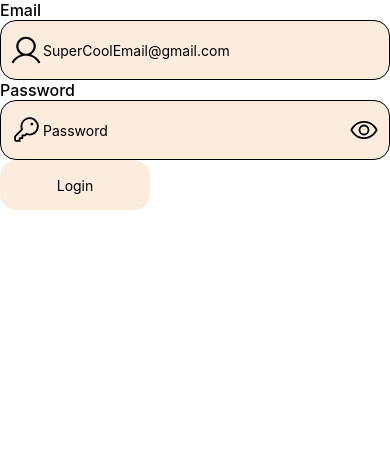
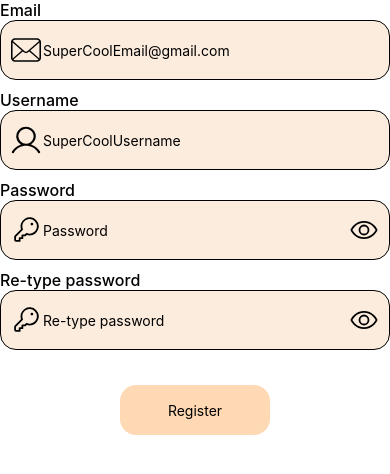
Before and after one commit to SerjRoman/turbo-sms1600, a React Native app: screen / in a window 390 px wide. Shown: the top 474 px of the page. Built offline with nearby package versions, Linux system fonts and the light colour scheme.

Commit message:
add register form without hidding password

```diff
--- a/src/app/App.tsx
+++ b/src/app/App.tsx
@@ -1,14 +1,15 @@
 import { StatusBar } from "expo-status-bar";
 import { SafeAreaView } from "react-native-safe-area-context";
 import { Providers } from "./Providers";
-import { LoginForm } from "../modules/auth/ui";
+import { LoginForm, RegisterForm } from "../modules/auth/ui";
 
 export default function App() {
 	return (
 		<Providers>
 			<SafeAreaView style={{ flex: 1, backgroundColor: "white" }}>
 				<StatusBar style="auto" />
-				<LoginForm/>
+				{/* <LoginForm/> */}
+				<RegisterForm />
 			</SafeAreaView>
 		</Providers>
 	);
--- a/src/modules/auth/types/index.ts
+++ b/src/modules/auth/types/index.ts
@@ -1 +1,2 @@
-export {ILogin} from "./login"
+export { ILogin } from "./login";
+export { IRegister } from "./register";
--- /dev/null
+++ b/src/modules/auth/types/register.ts
@@ -0,0 +1,6 @@
+export interface IRegister {
+	email: string;
+	username: string;
+	password: string;
+	reTypePassword: string; //хз как правильно его назвать
+}
--- a/src/modules/auth/ui/index.ts
+++ b/src/modules/auth/ui/index.ts
@@ -1 +1,2 @@
-export {LoginForm} from "./login-form"
+export { LoginForm } from "./login-form";
+export { RegisterForm } from "./register-form";
--- /dev/null
+++ b/src/modules/auth/ui/register-form/index.ts
@@ -0,0 +1 @@
+export { RegisterForm } from "./register-form";
--- /dev/null
+++ b/src/modules/auth/ui/register-form/register-form.tsx
@@ -0,0 +1,119 @@
+import { View } from "react-native";
+import { Input } from "../../../../shared/ui/input";
+import { ICONS } from "../../../../shared/ui/icons";
+import { Button } from "../../../../shared/ui/button";
+import { useForm, Controller } from "react-hook-form";
+import { IRegister } from "../../types";
+
+export function RegisterForm() {
+	const { handleSubmit, control } = useForm<IRegister>({
+		defaultValues: {
+			email: "",
+			username: "",
+			password: "",
+			reTypePassword: "",
+		},
+	});
+	function onSubmit(data: IRegister) {
+		console.log(data);
+	}
+
+	return (
+		<View>
+			<View style={{ gap: 10 }}>
+				<Controller
+					control={control}
+					name="email"
+					render={({ field, fieldState }) => {
+						return (
+							<Input
+								placeholder="SuperCoolEmail@gmail.com"
+								iconLeft={
+									<ICONS.EmailIcon width={30} height={30} />
+								}
+								onChange={field.onChange}
+								onChangeText={field.onChange}
+								value={field.value}
+								label="Email"
+								autoCorrect={false}
+							/>
+						);
+					}}
+				/>
+				<Controller
+					control={control}
+					name="username"
+					render={({ field, fieldState }) => {
+						return (
+							<Input
+								placeholder="SuperCoolUsername"
+								iconLeft={
+									<ICONS.UserIcon width={30} height={30} />
+								}
+								onChange={field.onChange}
+								onChangeText={field.onChange}
+								value={field.value}
+								label="Username"
+								autoCorrect={false}
+							/>
+						);
+					}}
+				/>
+				<Controller
+					control={control}
+					name="password"
+					render={({ field, fieldState }) => {
+						return (
+							<Input
+								placeholder="Password"
+								iconLeft={
+									<ICONS.KeyIcon width={30} height={30} />
+								}
+								iconRight={
+									<ICONS.EyeIcon width={30} height={30} />
+								}
+								onChange={field.onChange}
+								onChangeText={field.onChange}
+								value={field.value}
+								label="Password"
+								autoCorrect={false}
+							/>
+						);
+					}}
+				/>
+				<Controller
+					control={control}
+					name="reTypePassword"
+					render={({ field, fieldState }) => {
+						return (
+							<Input
+								placeholder="Re-type password"
+								iconLeft={
+									<ICONS.KeyIcon width={30} height={30} />
+								}
+								iconRight={
+									<ICONS.EyeIcon width={30} height={30} />
+								}
+								onChange={field.onChange}
+								onChangeText={field.onChange}
+								value={field.value}
+								label="Re-type password"
+								autoCorrect={false}
+							/>
+						);
+					}}
+				/>
+			</View>
+			<View
+				style={{
+					justifyContent: "center",
+					alignItems: "center",
+					paddingTop: 35,
+				}}
+			>
+				<Button label="Register" onPress={handleSubmit(onSubmit)} />
+			</View>
+		</View>
+	);
+}
+// UwU
--- a/src/shared/ui/button/button.styles.ts
+++ b/src/shared/ui/button/button.styles.ts
@@ -7,11 +7,11 @@ export const styles = StyleSheet.create({
 		borderRadius: 16,
 		justifyContent: "center",
 		alignItems: "center",
-		backgroundColor: COLORS.bisquePrimary,
+		backgroundColor: COLORS.bisqueSecondary,
 	},
     disabled: {
         borderWidth: 2,
-        borderColor: COLORS.bisqueSecondary,
+        borderColor: COLORS.bisquePrimary,
         opacity: 0.5,
     }
 });
--- /dev/null
+++ b/src/shared/ui/icons/eye-slash-icon.tsx
@@ -0,0 +1,9 @@
+import Svg, { Path, SvgProps } from "react-native-svg";
+
+export function EyeSlashIcon(props: SvgProps) {
+	return (
+		<Svg viewBox="0 0 20 20" {...props}>
+			<Path d="M4.212 2.705a.625.625 0 10-.925.84L4.791 5.2C1.953 6.941.733 9.625.679 9.747a.625.625 0 000 .508c.027.061.689 1.529 2.16 3 1.96 1.96 4.436 2.995 7.161 2.995 1.4.008 2.787-.28 4.068-.846l1.719 1.891a.625.625 0 10.925-.84l-12.5-13.75zM7.91 8.63l3.256 3.582A2.5 2.5 0 017.91 8.63zM10 15c-2.405 0-4.505-.874-6.245-2.598A10.404 10.404 0 011.953 10c.367-.687 1.536-2.609 3.7-3.858l1.406 1.543a3.75 3.75 0 004.973 5.469l1.15 1.266A8.752 8.752 0 0110 15zm.469-7.455a.625.625 0 11.234-1.229 3.762 3.762 0 013.029 3.332.625.625 0 01-.564.68.52.52 0 01-.059 0 .625.625 0 01-.625-.567 2.507 2.507 0 00-2.015-2.216zm8.85 2.71c-.033.073-.825 1.825-2.607 3.422a.625.625 0 11-.833-.932A10.373 10.373 0 0018.05 10a10.4 10.4 0 00-1.806-2.404C14.504 5.874 12.404 5 10 5c-.507 0-1.013.04-1.513.123a.625.625 0 11-.206-1.233c.568-.094 1.143-.14 1.719-.14 2.725 0 5.2 1.036 7.16 2.996 1.472 1.471 2.134 2.94 2.161 3a.626.626 0 010 .509h-.002z" />
+		</Svg>
+	);
+}
--- a/src/shared/ui/icons/icons.tsx
+++ b/src/shared/ui/icons/icons.tsx
@@ -7,6 +7,8 @@ import { SearchIcon } from "./search-icon";
 import { UserIcon } from "./user-icon";
 import { ChatsIcon } from "./chats-icon";
 import { ContactsIcon } from "./contacts-icon";
+import { EmailIcon } from "./email-icon";
+import { EyeSlashIcon } from "./eye-slash-icon";
 /*
 1. копіюємо свгшки із фігми
 2. вставляємо те що скопіювали у прекрасний сайт https://transform.tools/svg-to-react-native
@@ -20,10 +22,12 @@ export const ICONS = {
 	BackIcon,
 	ChatsIcon,
 	EyeIcon,
+    EyeSlashIcon,
 	KeyIcon,
 	PlusIcon,
 	SearchIcon,
 	UserIcon,
 	ErrorIcon,
-    ContactsIcon
+	ContactsIcon,
+	EmailIcon,
 };
--- a/src/shared/ui/input/input.tsx
+++ b/src/shared/ui/input/input.tsx
@@ -1,6 +1,7 @@
-import { Text, TextInput, View } from "react-native";
+import { Text, TextInput, TouchableWithoutFeedback, View } from "react-native";
 import { IInputProps } from "./input.types";
 import { styles } from "./input.styles";
+
 
 export function Input({
 	label,
```
